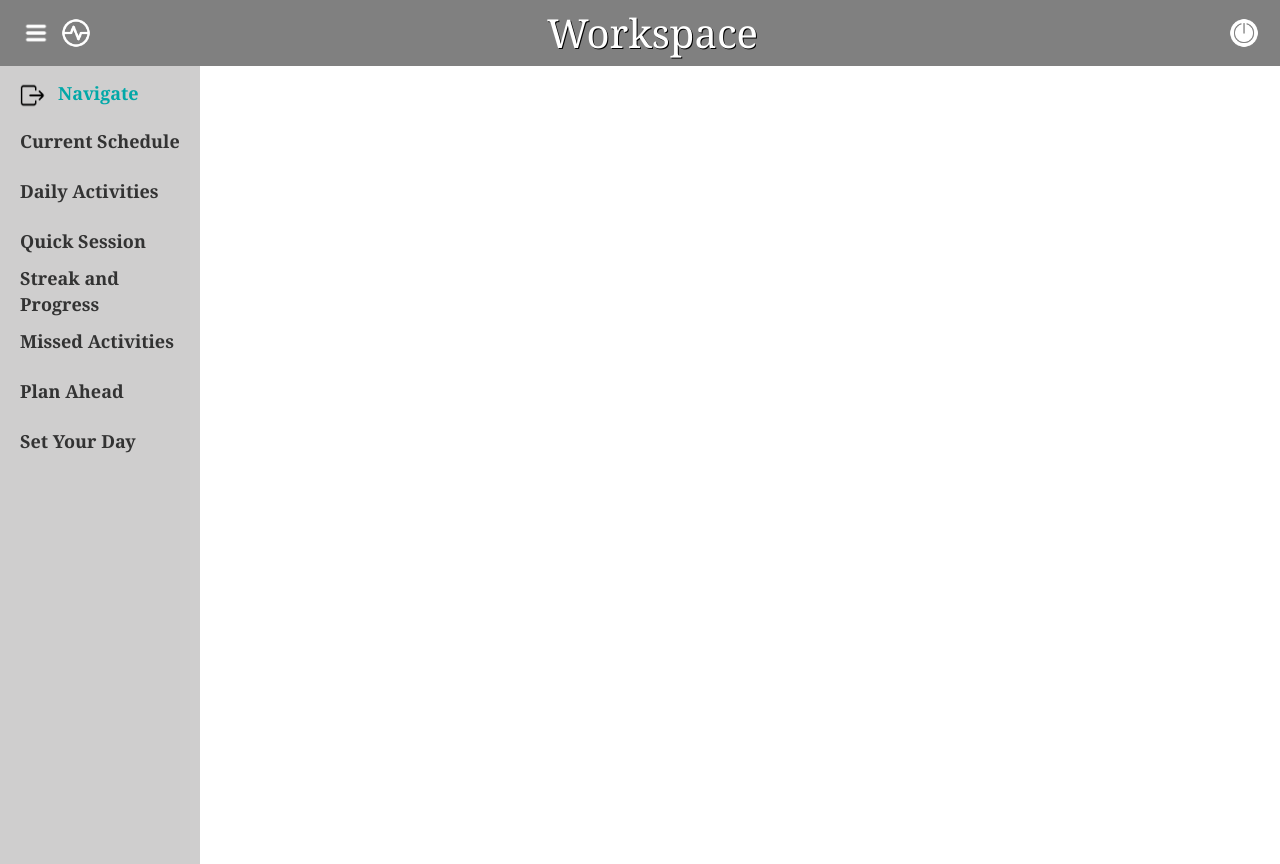
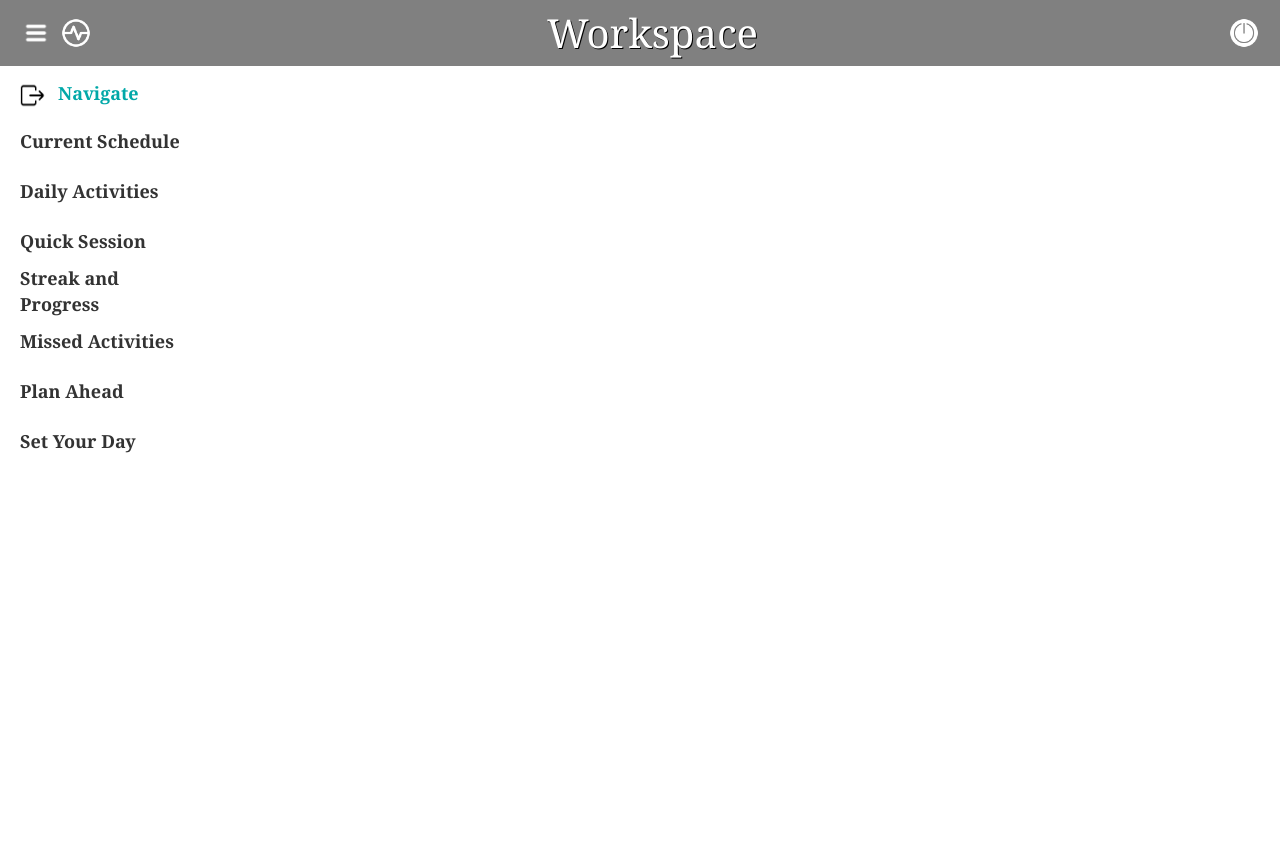
Before and after one commit to akhilreddy6g/Workspace, a React (Vite) app in the folder client/: page / in a window 1280 px wide. After the commit the page ends 800 px from the top, so only its background shows below. Built offline with nearby package versions, Linux system fonts and the light colour scheme.

Commit message:
Update App Structure

```diff
--- a/client/src/components/App.jsx
+++ b/client/src/components/App.jsx
@@ -1,7 +1,6 @@
 import React,{createContext, useState} from 'react';
 import Header from './Header';
 import Features from './Features';
-import Background from './FeatureBackground';
 export const truthHook = createContext();
 
 export default function App() {
@@ -9,7 +8,6 @@ export default function App() {
   return (
     <truthHook.Provider value={{data,changeData}}>
      <Header></Header>
-     <Background></Background>
      <Features></Features>
     </truthHook.Provider>
   );
```
